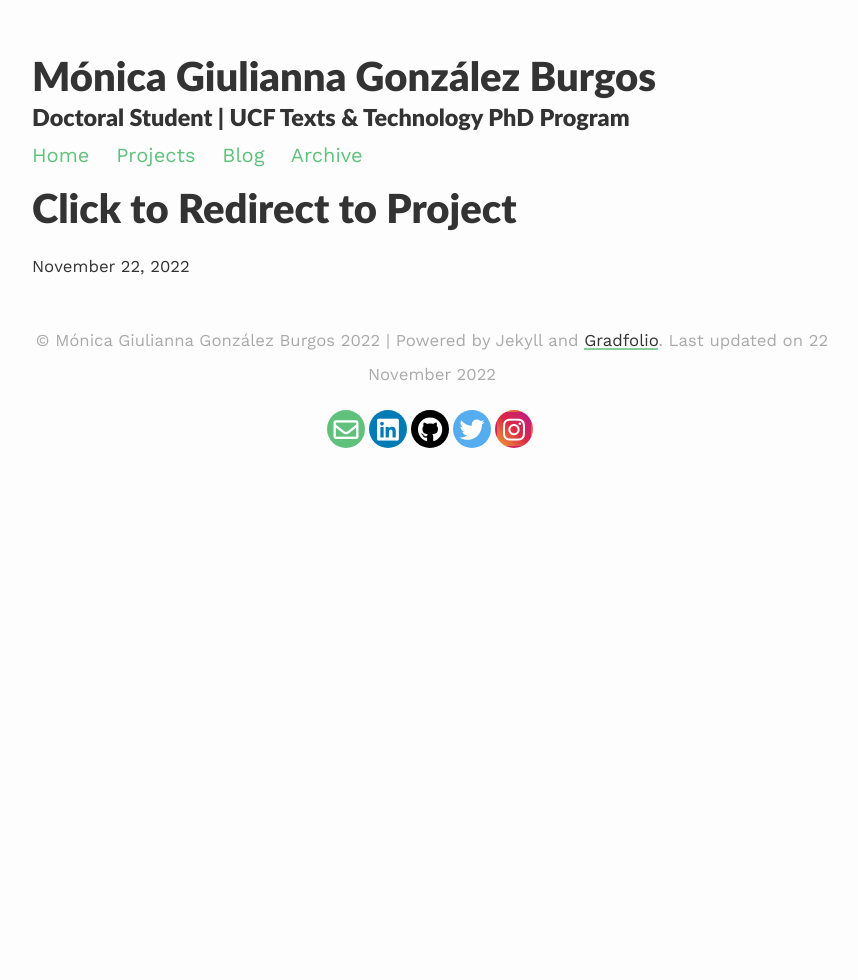
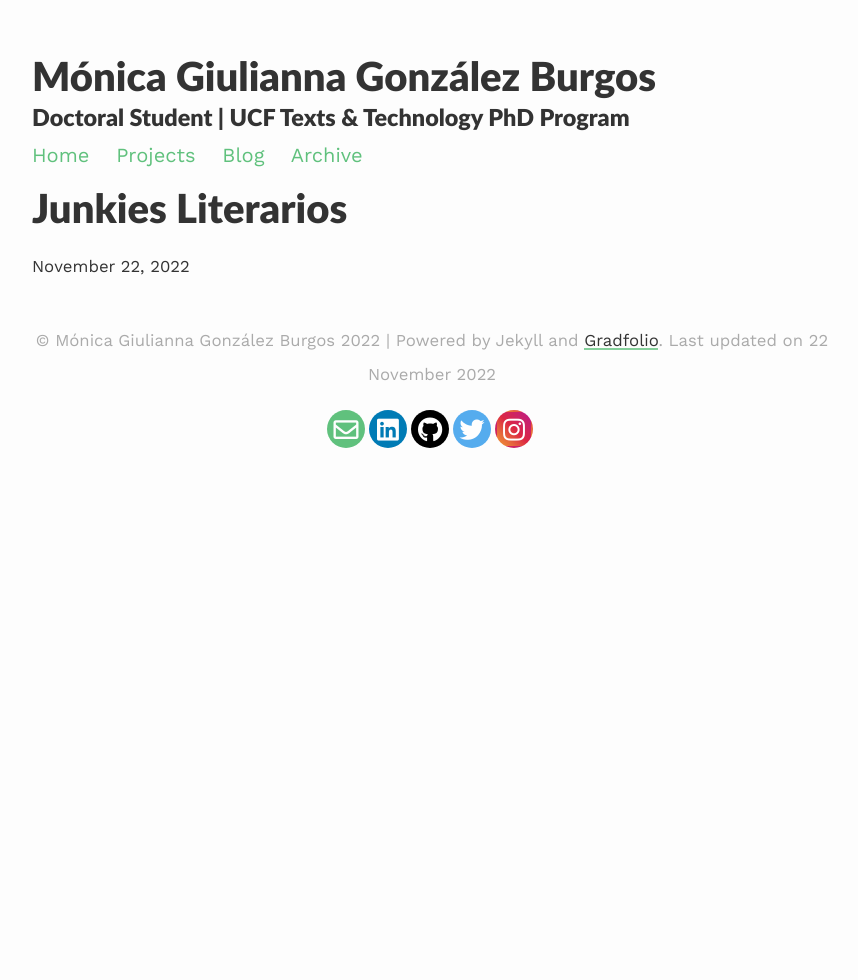
Before and after one commit to mgonzalezburgos/MGBurgos, a Jekyll site: the page built from _projects/redirect.md, in a window 1280 px wide. Shown: the whole page, without its empty margins (208-1066 px from the left). Built offline with Jekyll 4.4.1, drawn with Linux system fonts in a browser that asks for light colours; nearby versions of some CDN libraries.

Commit message:
Update redirect.md

```diff
--- a/_projects/redirect.md
+++ b/_projects/redirect.md
@@ -1,6 +1,6 @@
 ---
 layout: post
-title: Click to Redirect to Project
-description: with no page entry here
-redirect: https://unsplash.com
+title: Junkies Literarios
+description: Literary Journalism Website
+redirect: https://junkiesliterarios.wordpress.com/
 ---
```
